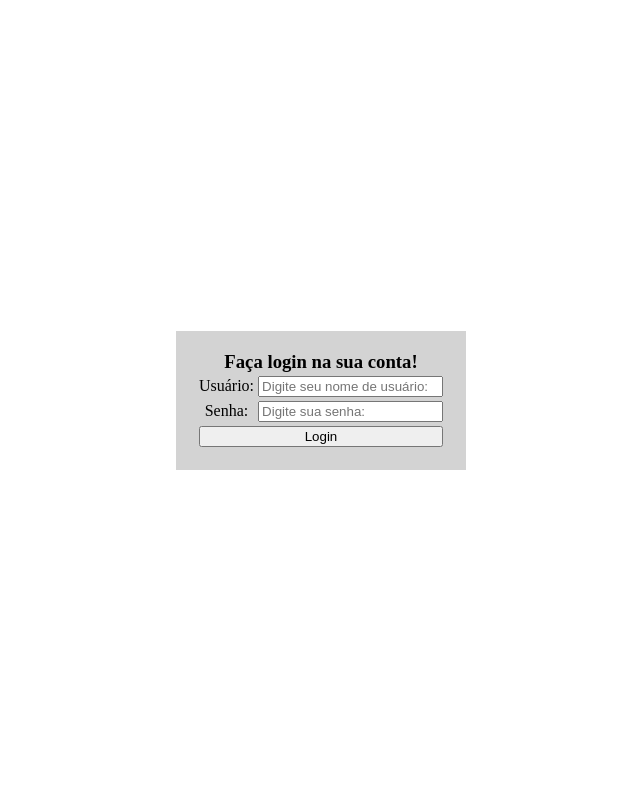
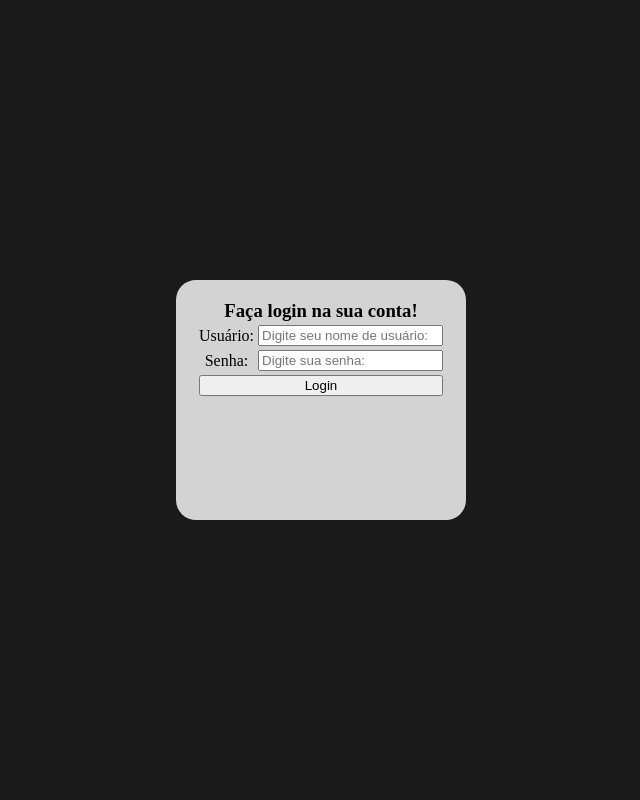
Before and after one commit to lkopsch/python-login, a Django app: template templates/autentication/index.html in a window 1280 px wide. Shown: the whole page, without its empty margins (319-959 px from the left). Run offline with Django 5.2, Linux system fonts and the light colour scheme; the template is opened without the code that fills it, so the values that code supplies are empty; parts of the project's set-up code (start-up, migrations or seed data) failed here and were passed over.

Commit message:
Alteração de layout da página de login/index

```diff
--- a/static/style.css
+++ b/static/style.css
@@ -8,13 +8,16 @@ body, html {
     display: flex;
     justify-content: center;
     align-items: center;
+    background-color: #1a1a1a;
 }
 
 .center {
     width: 100%; /* ou qualquer valor que você preferir */
+    height: 200px;
     background-color: lightgray; /* apenas para visualização */
     text-align: center; /* centraliza o texto dentro da div */
     padding: 20px; /* apenas para visualização */
+    border-radius: 20px;
 }
 
 button {
```
